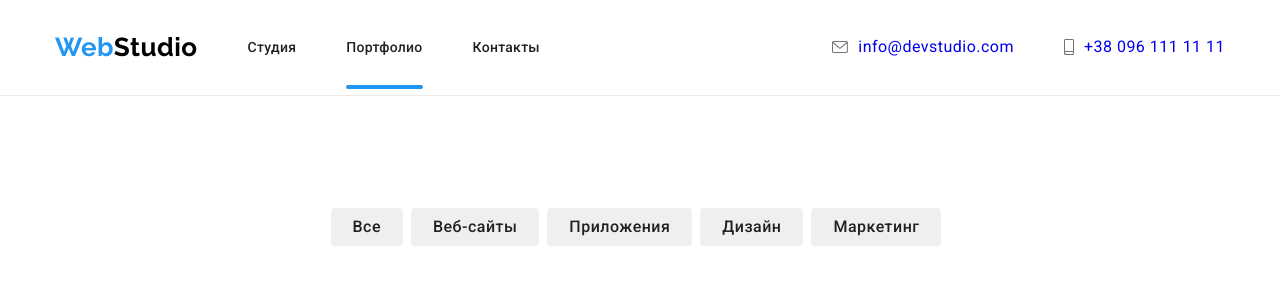
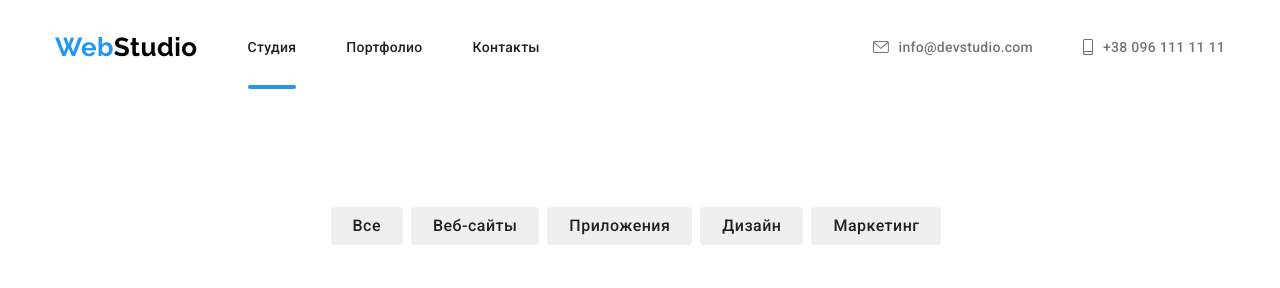
Before and after one commit to o5o2472793/goit-markup-hw-07, a plain HTML site: page portfolio.html in a window 1280 px wide. Shown: the top 288 px of the page. Drawn offline with nearby package versions, Linux system fonts and the light colour scheme; files that its build step writes are made by us from their sources.

Commit message:
Add files via upload

```diff
--- a/portfolio.html
+++ b/portfolio.html
@@ -9,23 +9,22 @@
     <link href="https://fonts.googleapis.com/css2?family=Raleway:wght@700&family=Roboto:wght@400;500;700;900&display=swap" rel="stylesheet">
         <link rel="stylesheet" href="https://cdnjs.cloudflare.com/ajax/libs/modern-normalize/1.1.0/modern-normalize.min.css" integrity="sha512-wpPYUAdjBVSE4KJnH1VR1HeZfpl1ub8YT/NKx4PuQ5NmX2tKuGu6U/JRp5y+Y8XG2tV+wKQpNHVUX03MfMFn9Q==" crossorigin="anonymous" referrerpolicy="no-referrer" />
         <link rel="stylesheet" href="./css/main.min.css">
-        <link rel="stylesheet" href="./css/styles.css">
+
 </head>
 <body>
        <!--шапка-->
        <header>
-           <section class="header-border">
+        <section class="heder-border">
 
             <div class="conteiner header-contakt">
                      <nav class="link header-navigation">
                      <ul class="list header-list">
                           <li class="header-items"><a href="" class="link"> <span class="header-logo-1">Web</span><span class="heder-logo-2">Studio</span></a></li>
-             <Li class="header-items"><a href="./index.html"  class="heder-studia link">Студия</a></li>
-             <li class="header-items"><a href="./portfolio.html" class="heder-link-link link carrent">Портфолио</a></li>
-             <Li class="header-items"><a href="" class="heder-link-link link ">Контакты</a></li>
+                          <Li class="header-items"><a href="./index.html"  class="heder-studia link carrent">Студия</a></li>
+                          <li class="header-items"><a href="./portfolio.html" class="heder-link-link link">Портфолио</a></li>
+                          <Li class="header-items"><a href="" class="heder-link-link link">Контакты</a></li>
                           </ul>
                          </nav>
-             <div class="header-contakt">
        <ul class="list contakt-list">
    <li class="contakt-item">
    <a href=""class="contakt-link ">
@@ -34,7 +33,10 @@
     </svg>
    </a>
    </li>
-                <li class="header-items"><a href="mail:" class="contakt-list-email link list">info@devstudio.com</a></li>
+   <li class="header-items">
+   <a href="mail:" class="contakt__list-email link list">info@devstudio.com
+    </a>
+    </li>
    <li class="contakt-item">
      <a href=""class="contakt-link ">
     <svg class="contakt-icon-tel">
@@ -42,9 +44,8 @@
 
      </svg>
      </a>
-                </li>
-                <li class="header-items"><a href="tel:" class="contakt-list-tel link list">+38 096 111 11 11</a></li>
-            </ul></div>
+     </li> <li class="header-items"><a href="tel:" class="contakt__list-tel link list">+38 096 111 11 11</a></li>
+                         </ul>
          </div>
      </section>
         </header>
```
Lines whose indentation alone changed are shown as unchanged.
